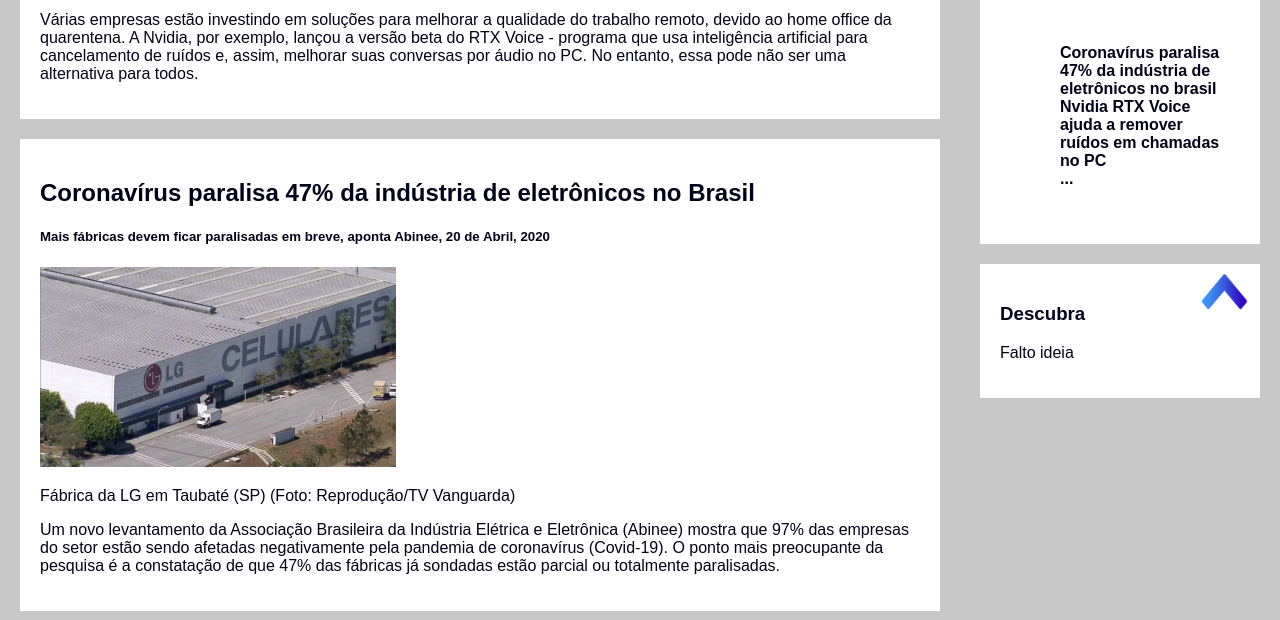
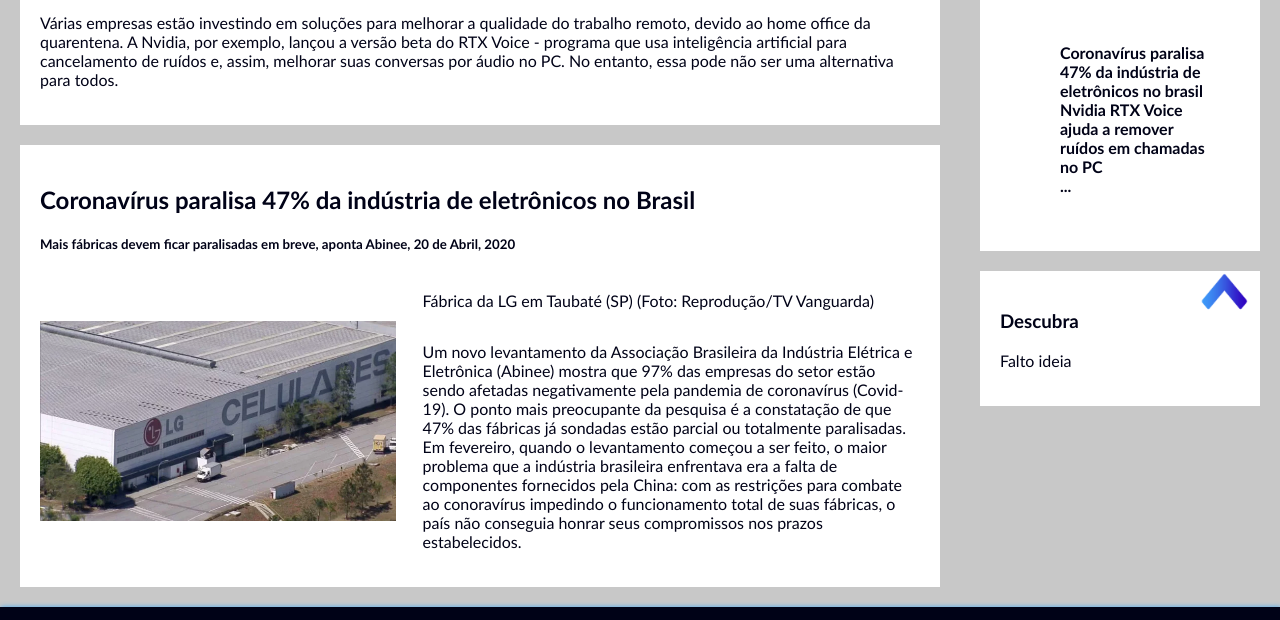
Before and after one commit to Rafael-Rebelatto-Comparsi/Trabalho-Criar-um-Web-Site, a plain HTML site: page Site/Html/Home.html in a window 1280 px wide. Shown: the part 448-1068 px from the top of the page. Drawn offline with Linux system fonts and the light colour scheme.

Commit message:
texto ao lado

```diff
--- a/Site/Css/Estilo_header.css
+++ b/Site/Css/Estilo_header.css
@@ -5,7 +5,7 @@ html{
     scroll-behavior: smooth;
 }
 body {
-    font-family: Arial;
+    font-family: 'Trebuchet MS';
     background:rgb(200, 200, 200);
     margin: 0px;
 }
@@ -80,9 +80,24 @@ section div img{
 .gif1{
     height: 235px;
 }
-.gifposição{
+.posiçãocentral{
     display: flex;
     justify-content: center;
+}
+.posiçãoaoslados{
+    display: flex;
+    justify-items: center;
+    align-items: center;
+}
+.tituloetexto{
+    display: flex;
+    flex-wrap: wrap;
+    margin-left: 3%;
+}
+#imagem{
+    display: flex;
+    flex-wrap: nowrap;
+    justify-content: left;
 }
 .maisacessados{
     padding: 20px;
--- a/Site/Html/Home.html
+++ b/Site/Html/Home.html
@@ -35,15 +35,19 @@
           <div class="moldura">
             <h2>Coronavírus paralisa 47% da indústria de eletrônicos no Brasil</h2>
             <h5>Mais fábricas devem ficar paralisadas em breve, aponta Abinee, 20 de Abril, 2020</h5>
-            <img src="../imagens/LG.png">
-            <p>Fábrica da LG em Taubaté (SP) (Foto: Reprodução/TV Vanguarda)</p>
-            <p>Um novo levantamento da Associação Brasileira da Indústria Elétrica e Eletrônica (Abinee) mostra que 97% das empresas do setor estão sendo afetadas negativamente pela pandemia de coronavírus (Covid-19). O ponto mais preocupante da pesquisa é a constatação de que 47% das fábricas já sondadas estão parcial ou totalmente paralisadas.</p>
+            <div class="posiçãoaoslados">
+            <img id="imagem" src="../imagens/LG.png">
+              <div class="tituloetexto">
+                <p id="titulolg">Fábrica da LG em Taubaté (SP) (Foto: Reprodução/TV Vanguarda)</p>
+                <p id="subtitulolg">Um novo levantamento da Associação Brasileira da Indústria Elétrica e Eletrônica (Abinee) mostra que 97% das empresas do setor estão sendo afetadas negativamente pela pandemia de coronavírus (Covid-19). O ponto mais preocupante da pesquisa é a constatação de que 47% das fábricas já sondadas estão parcial ou totalmente paralisadas. Em fevereiro, quando o levantamento começou a ser feito, o maior problema que a indústria brasileira enfrentava era a falta de componentes fornecidos pela China: com as restrições para combate ao conoravírus impedindo o funcionamento total de suas fábricas, o país não conseguia honrar seus compromissos nos prazos estabelecidos.</p>
+              </div>
+            </div>
           </div>
         </div>
 
         <div class="colunadir">
           <div class="moldura">
-            <div class="gifposição">
+            <div class="posiçãocentral">
               <a href="https://www.adobe.com/br/creativecloud/buy/students.html?sdid=TKZTLFVF&mv=display" target="_blank"><img class="gif1" src="../Gifs/Gif.gif"></a>
             </div>
           </div>
```
